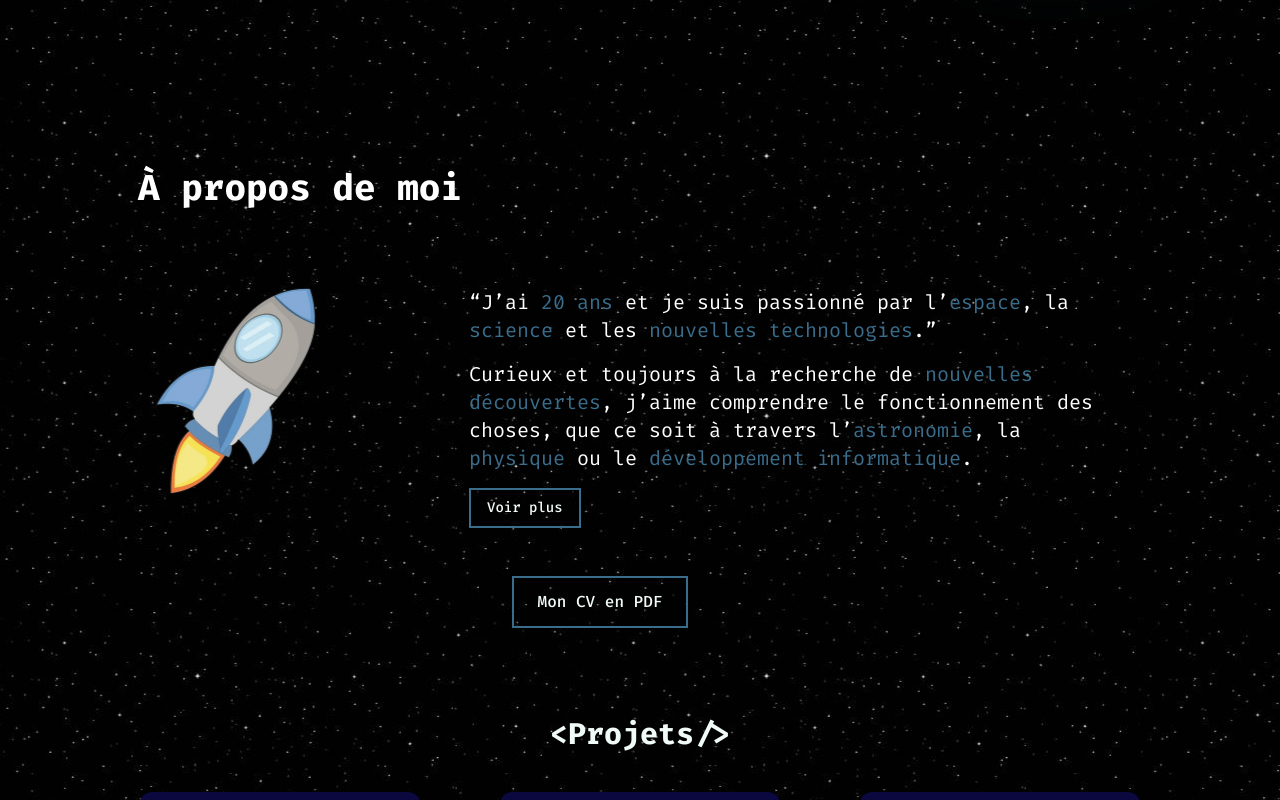
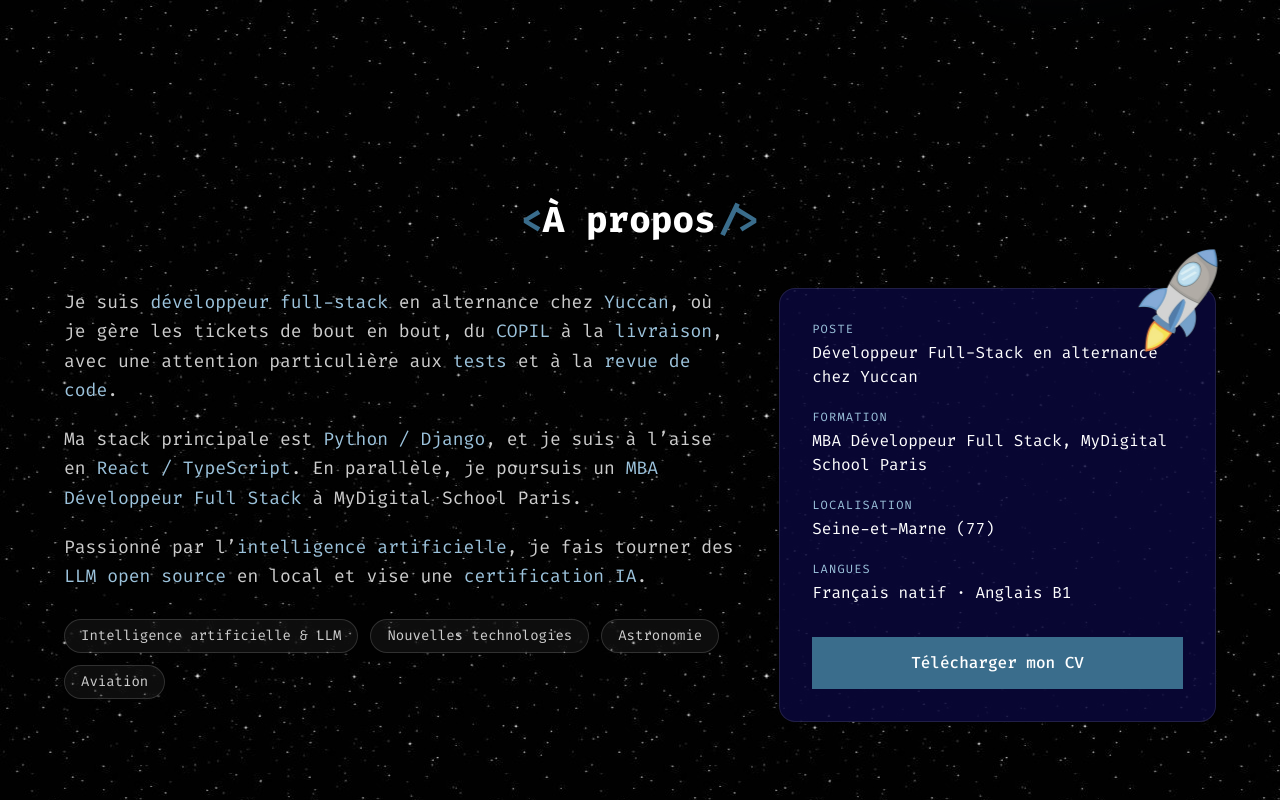
Before and after one commit to Tidragon-coder/portfolio-v2, a React (Create React App) app: page / in a window 1280 px wide. Shown: the part 680-1480 px from the top of the page. Built offline with nearby package versions, Linux system fonts and the light colour scheme.

Commit message:
2.1.3 : Refonte de la section à propos

```diff
--- a/src/components/molecules/aboutme.tsx
+++ b/src/components/molecules/aboutme.tsx
@@ -1,66 +1,79 @@
 // src/components/ui/molecules/AboutMe.tsx
-import { useState } from 'react';
 import rocketImg from '../../assets/img/rocket.png';
-import Button from '../atoms/Button';
+import { buttonClasses } from '../atoms/Button';
+import SectionTitle from '../atoms/SectionTitle';
 import useScrollAppear from '../../hooks/useScrollAppear';
 
 import CV_Theo from '../../assets/pdf/Theo_Spetebroot_CV.pdf';
 
+const facts = [
+  { label: 'Poste', value: 'Développeur Full-Stack en alternance chez Yuccan' },
+  { label: 'Formation', value: 'MBA Développeur Full Stack, MyDigital School Paris' },
+  { label: 'Localisation', value: 'Seine-et-Marne (77)' },
+  { label: 'Langues', value: 'Français natif · Anglais B1' },
+];
+
+const interests = ['Intelligence artificielle & LLM', 'Nouvelles technologies', 'Astronomie', 'Aviation'];
+
 const AboutMe = () => {
-  const [showMore, setShowMore] = useState(false);
   const sectionRef = useScrollAppear();
-  const imgRef = useScrollAppear();
-  const textRef = useScrollAppear();
 
   return (
-<section ref={sectionRef} id="aproposdemoi" className="py-12 px-6 appear">
-  <div className="max-w-5xl mx-8 md:mx-16">
-    <h2 className="text-4xl text-accent font-bold mb-20 ml-[50px] ">À propos de moi</h2>
+    <section ref={sectionRef} id="aproposdemoi" className="scroll-mt-24 py-20 px-6 appear">
+      <div className="max-w-6xl mx-auto">
+        <SectionTitle title="À propos" />
 
-    <div className="flex flex-col md:flex-row items-start gap-[30px]">
+        <div className="grid md:grid-cols-5 gap-10 items-start">
+          <div className="md:col-span-3 space-y-5 text-lg leading-relaxed text-white/80">
+            <p>
+              Je suis <span className="text-highlight">développeur full-stack</span> en alternance chez <span className="text-highlight">Yuccan</span>,
+              où je gère les tickets de bout en bout, du <span className="text-highlight">COPIL</span> à la <span className="text-highlight">livraison</span>,
+              avec une attention particulière aux <span className="text-highlight">tests</span> et à la <span className="text-highlight">revue de code</span>.
+            </p>
+            <p>
+              Ma stack principale est <span className="text-highlight">Python / Django</span>, et je suis à l’aise en <span className="text-highlight">React / TypeScript</span>.
+              En parallèle, je poursuis un <span className="text-highlight">MBA Développeur Full Stack</span> à MyDigital School Paris.
+            </p>
+            <p>
+              Passionné par l’<span className="text-highlight">intelligence artificielle</span>, je fais tourner des <span className="text-highlight">LLM open source</span> en
+              local et vise une <span className="text-highlight">certification IA</span>.
+            </p>
 
-      <div ref={imgRef} className="md:w-1/3 flex justify-center appear">
+            <ul className="flex flex-wrap gap-3 pt-2">
+              {interests.map((interest) => (
+                <li key={interest} className="rounded-full border border-white/15 bg-white/5 px-4 py-1.5 text-sm text-white/80">
+                  {interest}
+                </li>
+              ))}
+            </ul>
+          </div>
+
+          <div className="md:col-span-2 relative rounded-2xl border border-white/10 bg-surface/80 backdrop-blur p-8">
             <img
               src={rocketImg}
-          alt="Fusée"
-          className="w-32 md:w-40 animate-floatingX"
+              alt=""
+              className="absolute -top-10 -right-4 w-20 animate-floatingX"
             />
+            <dl className="space-y-5">
+              {facts.map((fact) => (
+                <div key={fact.label}>
+                  <dt className="text-xs uppercase tracking-widest text-highlight">{fact.label}</dt>
+                  <dd className="mt-1 text-white">{fact.value}</dd>
                 </div>
-
-      <div ref={textRef} className="md:w-2/3 text-accent text-xl space-y-4 ml-[30px] appear">
-        <p>
-          “J’ai <span className="text-secondary">20 ans</span> et je suis passionné par l’<span className="text-secondary">espace</span>,
-          la <span className="text-secondary">science</span> et les <span className="text-secondary">nouvelles technologies</span>.”
-        </p>
-        <p>
-          Curieux et toujours à la recherche de <span className="text-secondary">nouvelles découvertes</span>, j’aime comprendre
-          le fonctionnement des choses, que ce soit à travers l’<span className="text-secondary">astronomie</span>, la <span className="text-secondary">physique</span> ou le <span className="text-secondary">développement informatique</span>.
-        </p>
-        {showMore && (
-          <p>
-            Développeur web, j’apprécie particulièrement la <span className="text-secondary">création de systèmes</span>. J’aime
-            concevoir des interfaces et travailler avec des <span className="text-secondary">bases de données</span> pour donner vie
-            à des projets interactifs, que ce soit lors de mes stages passés ou à travers mon apprentissage en <span className="text-secondary">autodidacte</span>.”
-          </p>
-        )}
-        <Button size='xs' onClick={() => setShowMore(!showMore)} className=' text-[12px] px-4 py-2'>
-          {showMore ? 'Voir moins' : 'Voir plus'}
-        </Button>
-      </div>
-
-    </div>
-
-    <div className="mt-12 flex justify-center">
-      <a href={CV_Theo} target="_blank" rel="noopener noreferrer">
-        <Button>
-          Mon CV en PDF
-        </Button>
+              ))}
+            </dl>
+            <a
+              href={CV_Theo}
+              target="_blank"
+              rel="noopener noreferrer"
+              className={`${buttonClasses('primary')} w-full mt-8`}
+            >
+              Télécharger mon CV
             </a>
           </div>
-
+        </div>
       </div>
     </section>
-
   );
 };
 
```
Lines whose indentation alone changed are shown as unchanged.
